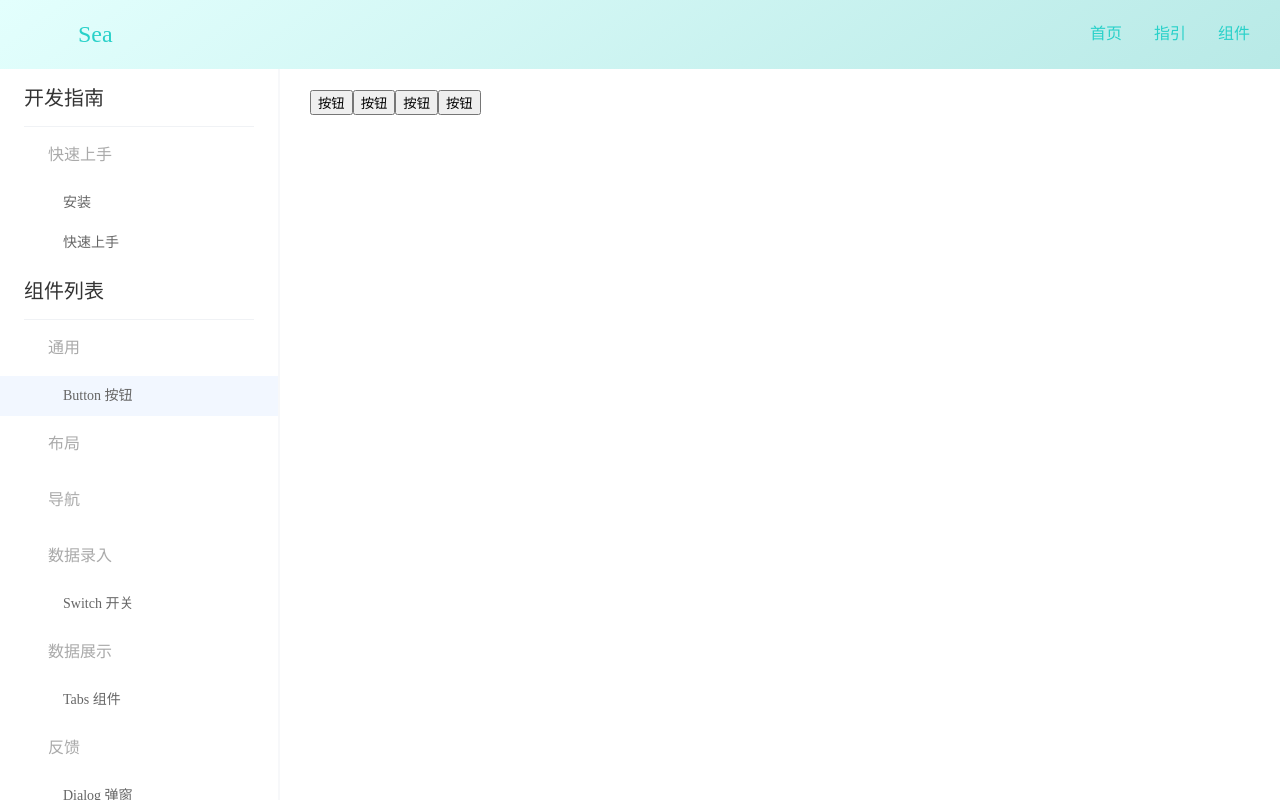
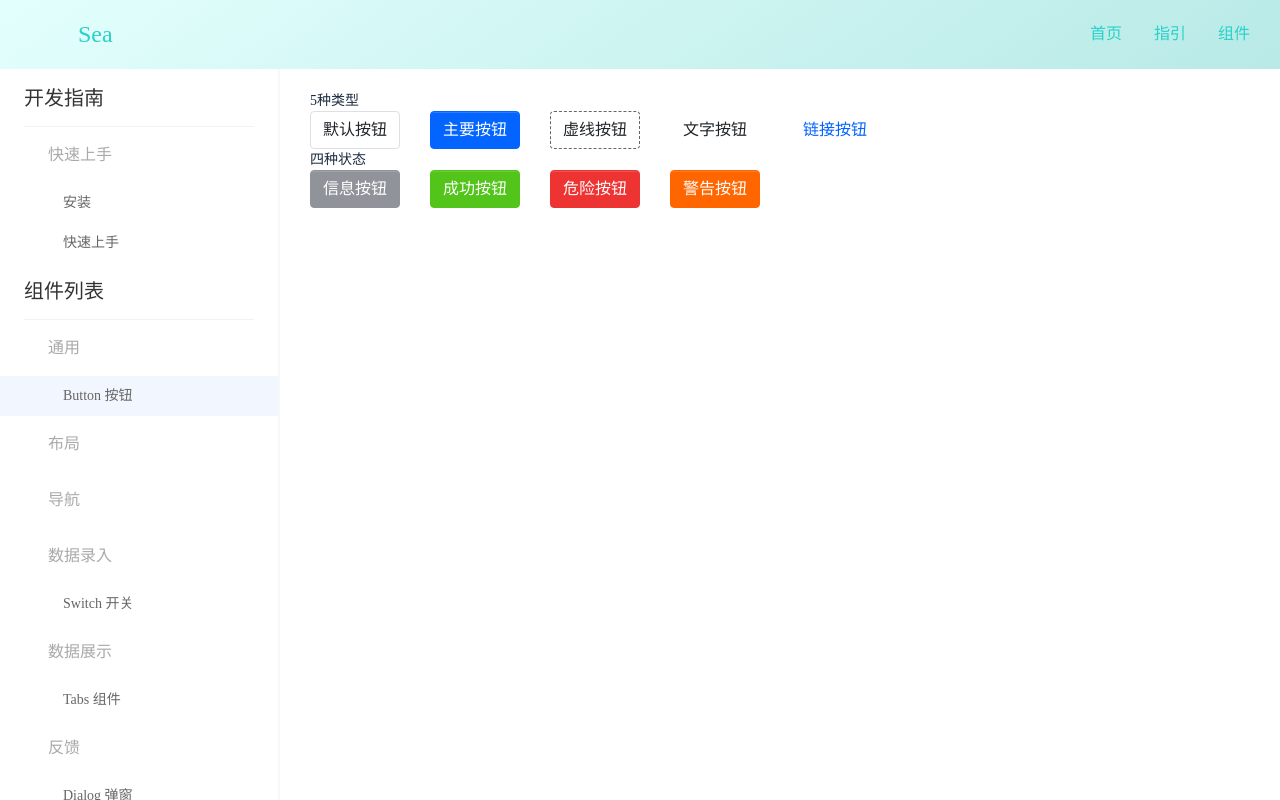
Before and after one commit to yinhaiying/vue3-ts-ui, a Vue app: page /doc/button in a window 1280 px wide. Built offline with nearby package versions, Linux system fonts and the light colour scheme.

Commit message:
设置按钮的类型

```diff
--- /dev/null
+++ b/src/assets/style/index.scss
@@ -0,0 +1,6 @@
+@import "./custom.scss";
+@import "./github.markdown.css";
+@import "./reset.css";
+@import "./mixin.scss";
+
+@import "./variable.scss"
--- /dev/null
+++ b/src/assets/style/mixin.scss
@@ -0,0 +1,38 @@
+// lg normal sm不同尺寸的按钮的区别
+@mixin button-size($padding-y, $padding-x, $font-size, $border-radius) {
+    padding:$padding-y $padding-x;
+    font-size:$font-size;
+    border-radius:$border-radius;
+}
+
+// type:primary danger link不同类型的尺寸的区别：颜色 边框
+@mixin button-type(
+    $background,
+    $border,
+    $color,
+    $hover-background:lighten($background,7.5%),
+    $hover-border:lighten($border,10%),
+    $hover-color:$color
+    ) {
+    color:$color;
+    background:$background;
+    border-color:$border;
+    &:hover{
+            color:$hover-color;
+            background:$hover-background;
+            border-color:$hover-border;
+    }
+    &:focus,&.focus,
+    &:active,&.active{
+            color:$hover-color;
+            background:$hover-background;
+            border-color:$hover-border;
+    }
+    &:disabled,
+    &.disabled {
+            color:$color;
+            background:$background;
+            border-color:$border;
+    }
+
+}
--- /dev/null
+++ b/src/assets/style/variable.scss
@@ -0,0 +1,133 @@
+$white:#fff !default;
+$gray-100:#f8f9fa !default;
+$gray-200:#e9ecef !default;
+$gray-300:#dee2e6 !default;
+$gray-400:#ced4da !default;
+$gray-500:#adb5bd !default;
+$gray-600:#6c757d !default;
+$gray-700:#495057 !default;
+$gray-800:#343a40 !default;
+
+
+$gray-900:#212529 !default;
+$black:#000 !default;
+
+
+$blue:#0d6efd   !default;
+$indigo:#6610f2  !default;
+$pruple:#6f42c1 !default;
+$pink:#d63384 !default;
+$red:#dc3545 !default;
+$orange:#fd7e14 !default;
+$green:#52c41a !default;
+$teal:#20c997 !default;
+$cyan:#17a2b8 !default;
+
+
+
+// 7种主题色
+$default:#dcdfe6 !default;
+$dashed:#666 !default;
+$primary:#0364ff !default;
+$info:#909399 !default;
+$warning:#ff6600 !default;
+$success:#52c41a  !default;
+$danger:#ee3333 !default;
+
+
+
+
+
+
+$light:$gray-100 !default;
+$dark:$gray-800 !default;
+
+
+// 字体
+$font-family-sans-serif:-apple-system,BlinkMacSystemFont,"Segoe UI",Roboto,"Helvetica Neue",Arial,"Noto Sans",sans-serif;
+$font-family-monospace:SFMono-Regular,Menlo,Monaco,Consolas;
+$font-family-base:$font-family-sans-serif !default;
+
+// 字体大小
+$font-size-base:1rem !default;
+$font-size-lg:$font-size-base * 1.25 !default;
+$font-size-sm:$font-size-base * 0.875 !default;
+
+// 字重
+$font-weight-lighter:lighter !default;
+$font-weight-light:300 !default;
+$font-weight-normal:400 !default;
+$font-weight-bold:700 !default;
+$font-weight-bolder:bolder !default;
+$font-weight-base:$font-weight-normal !default;
+
+// 行高
+$line-height-base:1.5 !default;
+$line-height-lg:2 !default;
+$line-height-sm:1.25 !default;
+
+// 标题大小
+
+$h1-font-size:$font-size-base * 2.5 !default;
+$h2-font-size:$font-size-base * 2 !default;
+$h3-font-size:$font-size-base * 1.75 !default;
+$h4-font-size:$font-size-base * 1.5 !default;
+$h5-font-size:$font-size-base * 1.25 !default;
+$h6-font-size:$font-size-base !default;
+
+// 链接
+$link-color:$primary !default;
+$link-decoration:none !default;
+$link-hover-color:darken($link-color ,10%) !default;
+$link-hover-decoration:underline !default;
+
+// body
+$body-bg:$white !default;
+$body-color:$gray-900 !default;
+$body-text-align:null !default;
+
+
+
+// 按钮
+$border-width:1px !default;
+$border-color:$gray-300 !default;
+$border-radius:.25rem !default;
+$border-radius-lg:.3rem !default;
+$border-radius-sm:.2rem !default;
+
+// 按钮基本属性
+$btn-font-weight:400;
+$btn-padding-x:.75rem !default;
+$btn-padding-y:.375rem !default;
+$btn-font-family:$font-family-base !default;
+$btn-font-size:$font-size-base !default;
+$btn-line-height:$line-height-base !default;
+
+// 不同大小的按钮的padding和font size
+$btn-padding-x-sm:.5rem !default;
+$btn-padding-y-sm:.25rem !default;
+$btn-font-size-sm:$font-size-sm !default;
+
+$btn-padding-x-lg:1rem !default;
+$btn-padding-y-lg:.5rem !default;
+$btn-font-size-lg:$font-size-lg !default;
+
+// 按钮边框
+$btn-border-width:$border-width !default;
+// 按钮其他
+$btn-box-shadow:inset 0 1px 0 rgba($white, .15),
+0 1px 1px rgba($white, .35);
+$btn-disabled-opacity:.65 !default;
+
+// 链接按钮
+$btn-link-color:$link-color !default;
+$btn-link-hover-color:$link-hover-color !default;
+$btn-link-disabled-color:$gray-600 !default;
+
+// 按钮radius
+$btn-border-radius:$border-radius !default;
+$btn-border-radius-lg:$border-radius-lg !default;
+$btn-border-radius-sm:$border-radius-sm !default;
+
+$btn-transition:color .15s ease-in-out,
+background-color .15 ease-in-out !default;
--- a/src/components/ButtonDemo.vue
+++ b/src/components/ButtonDemo.vue
@@ -1,20 +1,24 @@
 <template>
   <div class="page">
-    <sea-button @click = "onClick" size = "small" theme = "primary">按钮</sea-button>
-    <Button @click = "onClick" size = "small" theme = "link">按钮</Button>
-    <Button @click = "onClick" size = "small" theme = "text">按钮</Button>
-    <Button @click = "onClick" size = "small" >按钮</Button>
+      <h2>5种类型</h2>
+      <span class = "divide"><sea-button @click = "onClick" size = "small" theme = "default">默认按钮</sea-button></span>
+      <span class = "divide"><sea-button @click = "onClick" size = "small" theme = "primary">主要按钮</sea-button></span>
+      <span class = "divide"><sea-button @click = "onClick" size = "small" theme = "dashed">虚线按钮</sea-button></span>
+      <span class = "divide"><sea-button @click = "onClick" size = "small" theme = "text">文字按钮</sea-button></span>
+      <span class = "divide"><sea-button @click = "onClick" size = "small" theme = "link">链接按钮</sea-button></span>
+      <h2>四种状态</h2>
+      <span class = "divide"><sea-button @click = "onClick" size = "small" theme = "info">信息按钮</sea-button></span>
+      <span class = "divide"><sea-button @click = "onClick" size = "small" theme = "success">成功按钮</sea-button></span>
+      <span class = "divide"><sea-button @click = "onClick" size = "small" theme = "danger">危险按钮</sea-button></span>
+      <span class = "divide"><sea-button @click = "onClick" size = "small" theme = "warning">警告按钮</sea-button></span>
   </div>
 </template>
 
 <script lang='ts'>
 import {defineComponent} from 'vue'
-import Button from "@/lib/button/Button.vue";
+
 export default defineComponent({
   name:'',
-  components: {
-    Button
-  },
   props: {
 
   },
@@ -29,4 +33,7 @@ export default defineComponent({
 })
 </script>
 <style lang="scss" scoped>
+.divide{
+  margin-right:30px;
+}
 </style>
--- a/src/lib/Button/Button.vue
+++ b/src/lib/Button/Button.vue
@@ -12,7 +12,7 @@ export default defineComponent({
   props: {
     theme: {
       type: String,
-      default: "primary",
+      default: "default",
     },
   },
   setup(props) {
@@ -20,4 +20,6 @@ export default defineComponent({
   },
 });
 </script>
-<style lang="scss" scoped></style>
+<style lang="scss" scoped>
+@import "./_button.scss";
+</style>
--- /dev/null
+++ b/src/lib/Button/_button.scss
@@ -0,0 +1,88 @@
+
+@import "../../assets/style/variable.scss";
+@import "../../assets/style/mixin.scss";
+.sea-btn{
+  position:relative;
+  display:inline-block;
+  font-weight:$btn-font-weight;
+  line-height:$btn-line-height;
+  color:#fff;
+  white-space: nowrap;
+  text-align:center;
+  vertical-align: middle;
+  background-image:none;
+  border:$btn-border-width solid transparent;
+  @include button-size($btn-padding-y, $btn-padding-x, $btn-font-size, $border-radius);
+  box-shadow:$btn-box-shadow;
+  cursor:pointer;
+  transition:$btn-transition;
+  &.disabled,
+  &[disabled]{
+      cursor:not-allowed !important;
+      opacity:$btn-disabled-opacity;
+      box-shadow: none;
+  }
+}
+
+.btn-lg{
+    @include button-size($btn-padding-y-lg, $btn-padding-x-lg, $btn-font-size-lg, $border-radius-lg);
+}
+.btn-sm{
+    @include button-size($btn-padding-y-sm, $btn-padding-x-sm, $btn-font-size-sm, $border-radius-sm);
+}
+
+// 五种类型的按钮：
+.sea-btn-default{
+  @include button-type($white, $default, $body-color, $white, $primary, $primary)
+}
+
+.sea-btn-primary{
+  @include button-type($primary,$primary,$white)
+}
+
+.sea-btn-dashed{
+  @include button-type($white, $dashed, $body-color, $white, $primary, $primary);
+  border:1px dashed $dashed;
+}
+
+.sea-btn-text{
+  @include button-type($white, $white, $body-color, $white, $white,$gray-900);
+}
+
+
+// 四种状态的按钮
+.sea-btn-info{
+  @include button-type($info,$info, $white)
+}
+.sea-btn-danger{
+  @include button-type($danger, $danger, $white)
+}
+.sea-btn-warning{
+  @include button-type($warning, $warning, $white)
+}
+.sea-btn-success{
+  @include button-type($success, $success, $white)
+}
+
+
+
+.sea-btn-link{
+  font-weight: $font-weight-normal;
+  color:$btn-link-color;
+  text-decoration:$link-decoration;
+  box-shadow:none;
+  background:$white;
+  &:hover{
+    color:$btn-link-hover-color;
+    text-decoration:$link-hover-decoration;
+  }
+  &:focus,
+  &.focus{
+    text-decoration:$link-hover-decoration;
+    box-shadow: none;
+  }
+  &.disabled{
+    color:$btn-link-disabled-color;
+    pointer-events:none;
+  }
+}
```
Also changed, not shown: src/main.ts (+5 -3 lines), src/assets/style/custom.scss (renamed from src/assets/scss/custom.scss), src/assets/style/github.markdown.css (renamed from src/assets/scss/github.markdown.css), src/assets/style/reset.css (renamed from src/assets/scss/reset.css).
